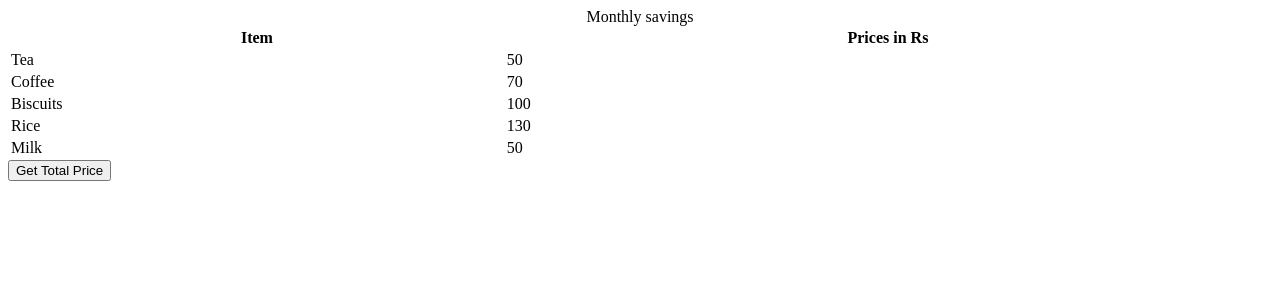
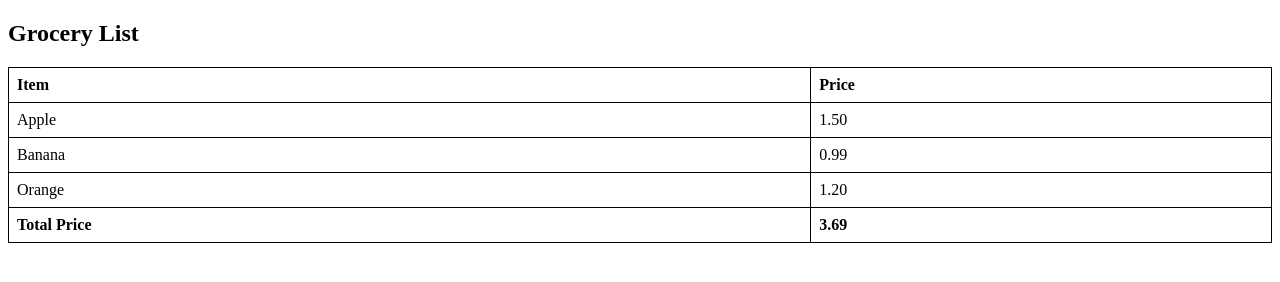
Before and after one commit to acciojob/grofers-checkout-shinaslanap, a website: page main.html in a window 1280 px wide. Drawn offline with Linux system fonts and the light colour scheme.

Commit message:
created a submission

```diff
--- a/main.html
+++ b/main.html
@@ -1,45 +1,55 @@
 <!DOCTYPE html>
+<html lang="en">
+<head>
+    <meta charset="UTF-8">
+    <meta name="viewport" content="width=device-width, initial-scale=1.0">
+    <title>Grofers Checkout</title>
+    <style>
+        table {
+            width: 100%;
+            border-collapse: collapse;
+        }
+        table, th, td {
+            border: 1px solid black;
+        }
+        th, td {
+            padding: 8px;
+            text-align: left;
+        }
+        .total-row {
+            font-weight: bold;
+        }
+    </style>
+</head>
+<body>
 
-<html>
+<h2>Grocery List</h2>
 
-<head>
-	<link rel="stylesheet" href="styles.css">
-</head>
-
-<body>
-    <!-- the entire body must be written by student -->
-    <table style="width: 100%">
-    <caption>
-      Monthly savings
-    </caption>
+<table id="grocery-table">
+    <thead>
         <tr>
             <th>Item</th>
-      <th>Prices in Rs</th>
+            <th>Price</th>
+        </tr>
+    </thead>
+    <tbody>
+        <tr>
+            <td class="item">Apple</td>
+            <td class="prices">1.50</td>
         </tr>
         <tr>
-      <td class="item">Tea</td>
-      <td class="price">50</td>
+            <td class="item">Banana</td>
+            <td class="prices">0.99</td>
         </tr>
         <tr>
-      <td class="item">Coffee</td>
-      <td class="price">70</td>
+            <td class="item">Orange</td>
+            <td class="prices">1.20</td>
         </tr>
-    <tr>
-      <td class="item">Biscuits</td>
-      <td class="price">100</td>
-    </tr>
-    <tr>
-      <td class="item">Rice</td>
-      <td class="price">130</td>
-    </tr>
-    <tr>
-      <td class="item">Milk</td>
-      <td class="price">50</td>
-    </tr>
+        <!-- Other items can be added here -->
+    </tbody>
 </table>
-    <script type="text/javascript" src="./script.js">
-</script>
+
+<script src="script.js"></script>
 
 </body>
-
 </html>
--- a/script.js
+++ b/script.js
@@ -1,10 +1,51 @@
-const getSumBtn = document.createElement("button");
-getSumBtn.append("Get Total Price");
-document.body.appendChild(getSumBtn);
 
-const getSum = () => {
-//Add your code here
+function calculateTotal() {
+    const prices = document.querySelectorAll('.prices');
+    let total = 0;
 
-};
 
-getSumBtn.addEventListener("click", getSum);
+    prices.forEach(priceElement => {
+        const price = parseFloat(priceElement.textContent);
+        if (!isNaN(price)) {
+            total += price;
+        }
+    });
+
+
+    displayTotal(total);
+}
+
+
+function displayTotal(total) {
+    const table = document.getElementById('grocery-table').getElementsByTagName('tbody')[0];
+
+
+    const existingTotalRow = document.querySelector('.total-row');
+    if (existingTotalRow) {
+        existingTotalRow.remove();
+    }
+
+
+    const newRow = document.createElement('tr');
+    newRow.classList.add('total-row');
+
+
+    const totalLabelCell = document.createElement('td');
+    totalLabelCell.textContent = 'Total Price';
+    newRow.appendChild(totalLabelCell);
+
+    const totalValueCell = document.createElement('td');
+    totalValueCell.textContent = total.toFixed(2);
+    newRow.appendChild(totalValueCell);
+
+
+    table.appendChild(newRow);
+}
+
+
+document.addEventListener('DOMContentLoaded', calculateTotal);
+
+
+document.querySelectorAll('.prices').forEach(priceElement => {
+    priceElement.addEventListener('input', calculateTotal);
+});
```
Lines whose indentation alone changed are shown as unchanged.
